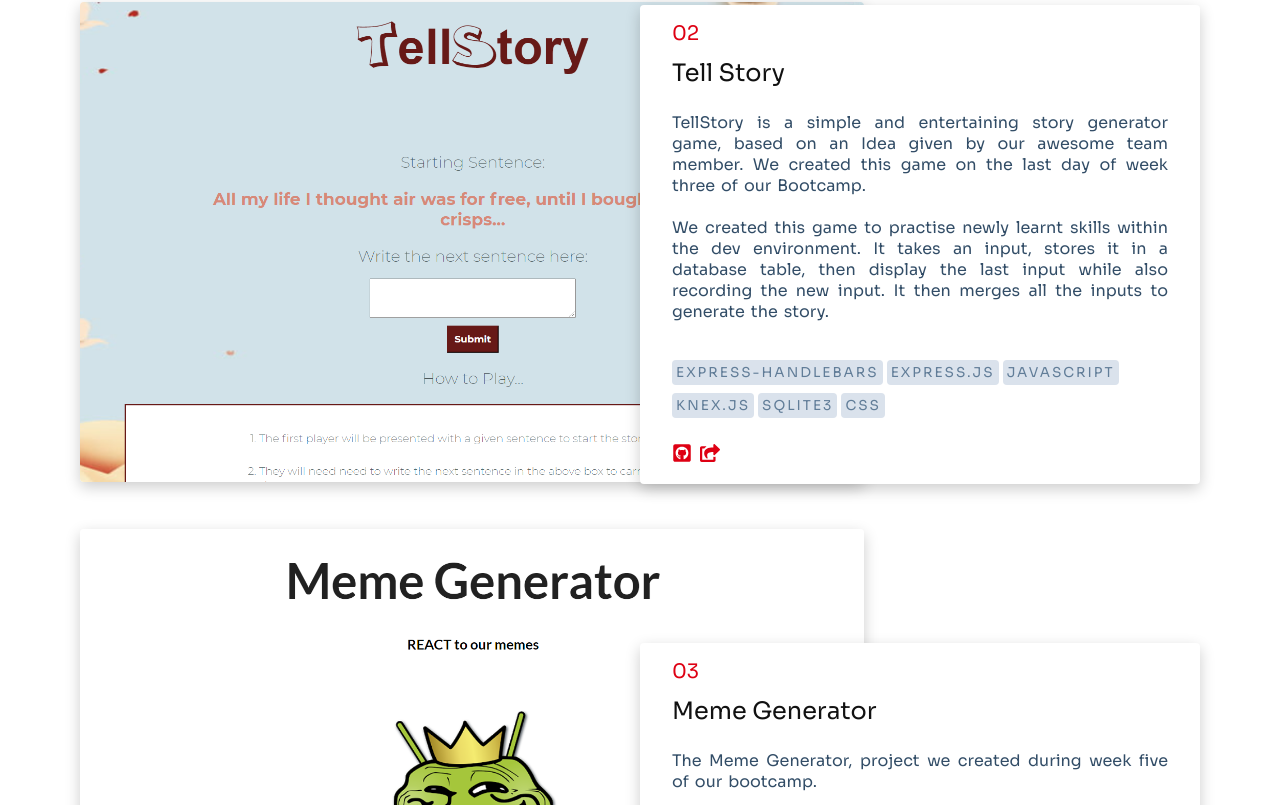
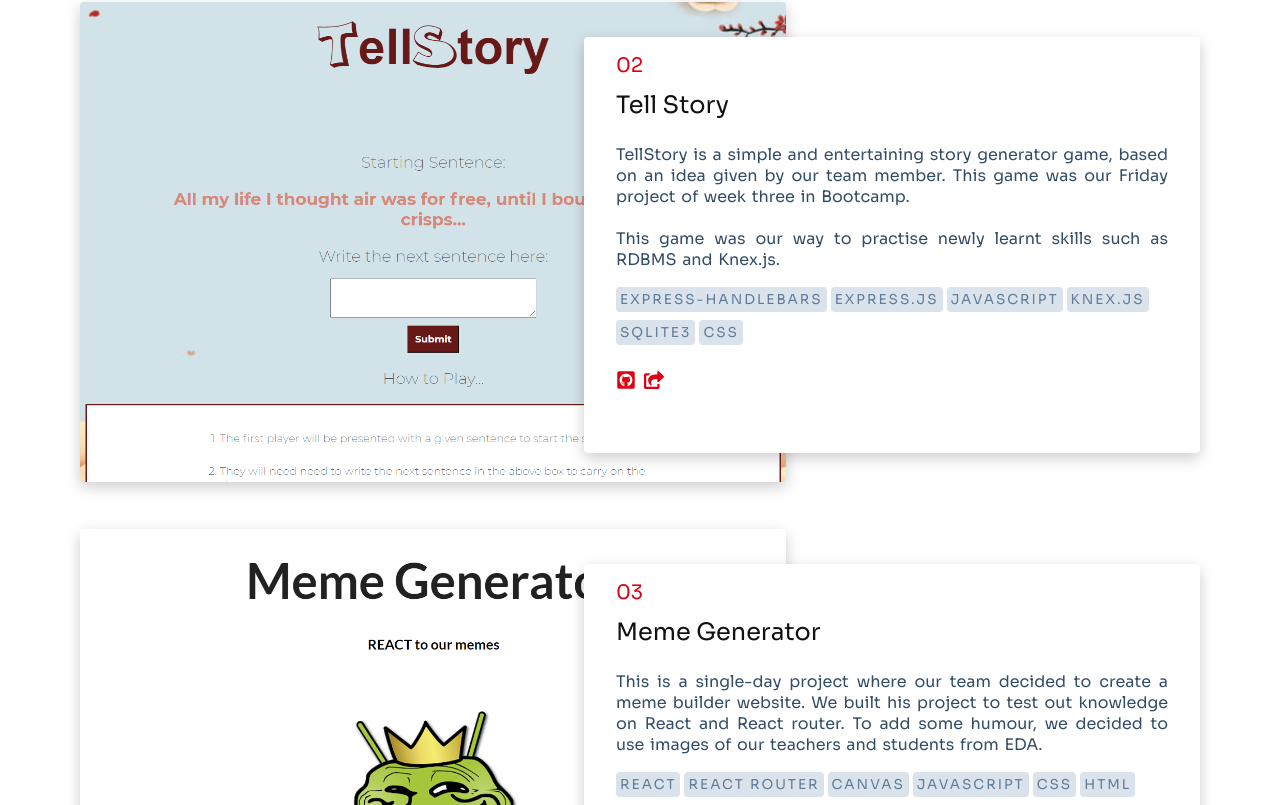
Before and after one commit to karishmapatel27/Portfolio, a React (Create React App) app: page / in a window 1280 px wide. Shown: the part 2535-3340 px from the top of the page. Built offline with nearby package versions, Linux system fonts and the light colour scheme.

Commit message:
Add detail for project 3

```diff
--- a/public/main.css
+++ b/public/main.css
@@ -297,11 +297,11 @@ opacity: 1;
 }
 
 .projects .project-content .left{
-    width: 50%;
+    width: 45%;
 }
 
 .projects .project-content .right{
-    width: 50%;
+    width: 55%;
 }
 
 .projects .project-content .left img{
@@ -323,6 +323,8 @@ opacity: 1;
     text-align: justify;
 }
 .projects .project-content .right .project-info {
+    width: 100%;
+    min-height:26rem;
     background: #fff;
     padding: 1rem 2rem;
     border-radius: 0.25rem;
@@ -345,7 +347,7 @@ color: #111;
 }
 
 .project-desc {
-word-spacing: 2.3px;
+word-spacing: 2px;
 color: hsl(209, 34%, 30%);
 }
 
--- a/src/pages/Projects.js
+++ b/src/pages/Projects.js
@@ -32,7 +32,7 @@ const Projects = () => {
                 <a href="https://github.com/karishmapatel27/GiveMe" rel="noreferrer" target="_blank">
                   <FaGithubSquare className="project-icon" />
                 </a>
-                <a href="https://drive.google.com/drive/u/0/folders/1f3TY8kDdCTzc9HU-e31EpgbQG21L4ita">
+                <a href="https://drive.google.com/file/d/1fX2vbLq852UVHxss63W_1r4LnqQAGBfm/view">
                   <FaShareSquare className="project-icon" />
                 </a>
               </div>
@@ -50,8 +50,8 @@ const Projects = () => {
               <span className="project-number">02</span>
               <h3>Tell Story</h3>
               <p className="project-desc">
-                TellStory is a simple and entertaining story generator game, based on an Idea given by our awesome team member. We created this game on the last day of week three of our Bootcamp. <br /><br />
-                We created this game to practise newly learnt skills within the dev environment. It takes an input, stores it in a database table, then display the last input while also recording the new input. It then merges all the inputs to generate the story.</p><br />
+                TellStory is a simple and entertaining story generator game, based on an idea given by our team member. This game was our Friday project of week three in Bootcamp.<br /><br />
+                This game was our way to practise newly learnt skills such as RDBMS and Knex.js.</p>
               <div className="project-stack">
                 <span>Express-Handlebars</span>
                 <span>Express.js</span>
@@ -82,11 +82,14 @@ const Projects = () => {
               <span className="project-number">03</span>
               <h3>Meme Generator</h3>
               <p className="project-desc">
-                The Meme Generator, project we created during week five of our bootcamp.</p>
+                This is a single-day project where our team decided to create a meme builder website. We built his project to test out knowledge on React and React router. To add some humour, we decided to use images of our teachers and students from EDA.</p>
               <div className="project-stack">
                 <span>React</span>
-                <span>React hooks</span>
-                <span>JavaScript</span>
+                <span>React Router</span>
+                <span>Canvas</span>
+                <span>Javascript</span>
+                <span>CSS</span>
+                <span>HTML</span>
               </div>
               <div className="project-links">
                 <a href="https://github.com/karishmapatel27/MKMKG_limited_org" rel="noreferrer" target="_blank">
```
